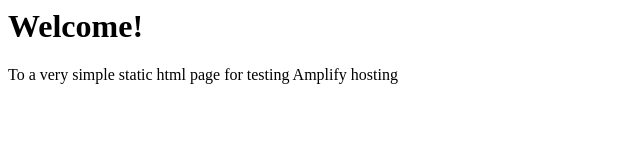
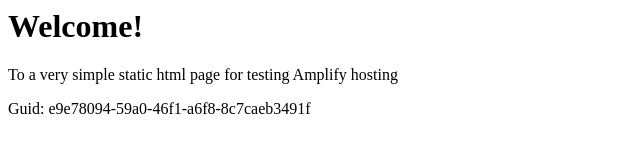
Before and after one commit to aws-aemilia-pdx/Github-PR-Commit-Integration-Test-DoNotTouch-Gith-P5X5MO5I-v1-prod-us-west-2, a website: page src/index.html in a window 1280 px wide. Shown: the whole page, without its empty margins (0-640 px from the left). Drawn offline with Linux system fonts and the light colour scheme.

Commit message:
commit from integ tests

```diff
--- a/src/index.html
+++ b/src/index.html
@@ -1,3 +1,5 @@
+
+
 <html lang="en">
 
 <head>
@@ -10,6 +12,6 @@
 <body>
     <h1>Welcome!</h1>
     <p>To a very simple static html page for testing Amplify hosting</p>
-</body>
+    <p>Guid: e9e78094-59a0-46f1-a6f8-8c7caeb3491f</p></body>
 
 </html>
```
